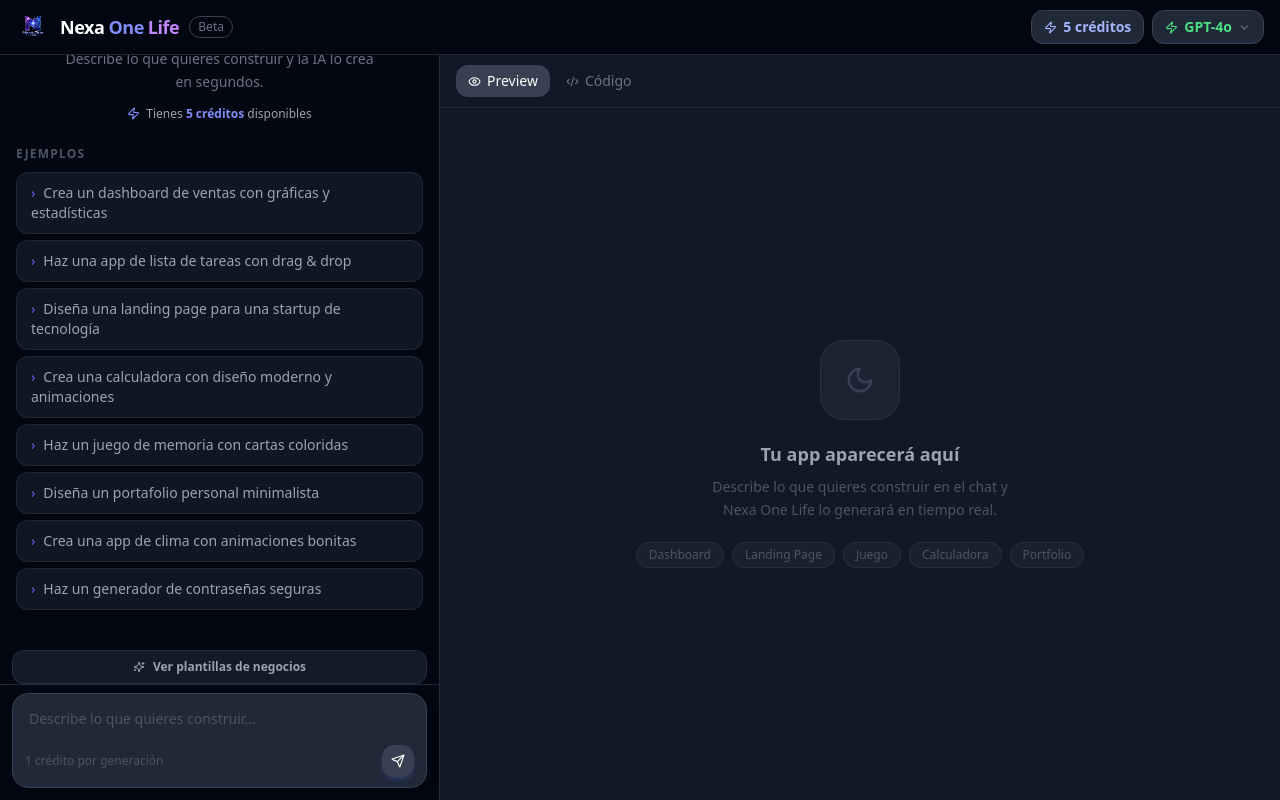
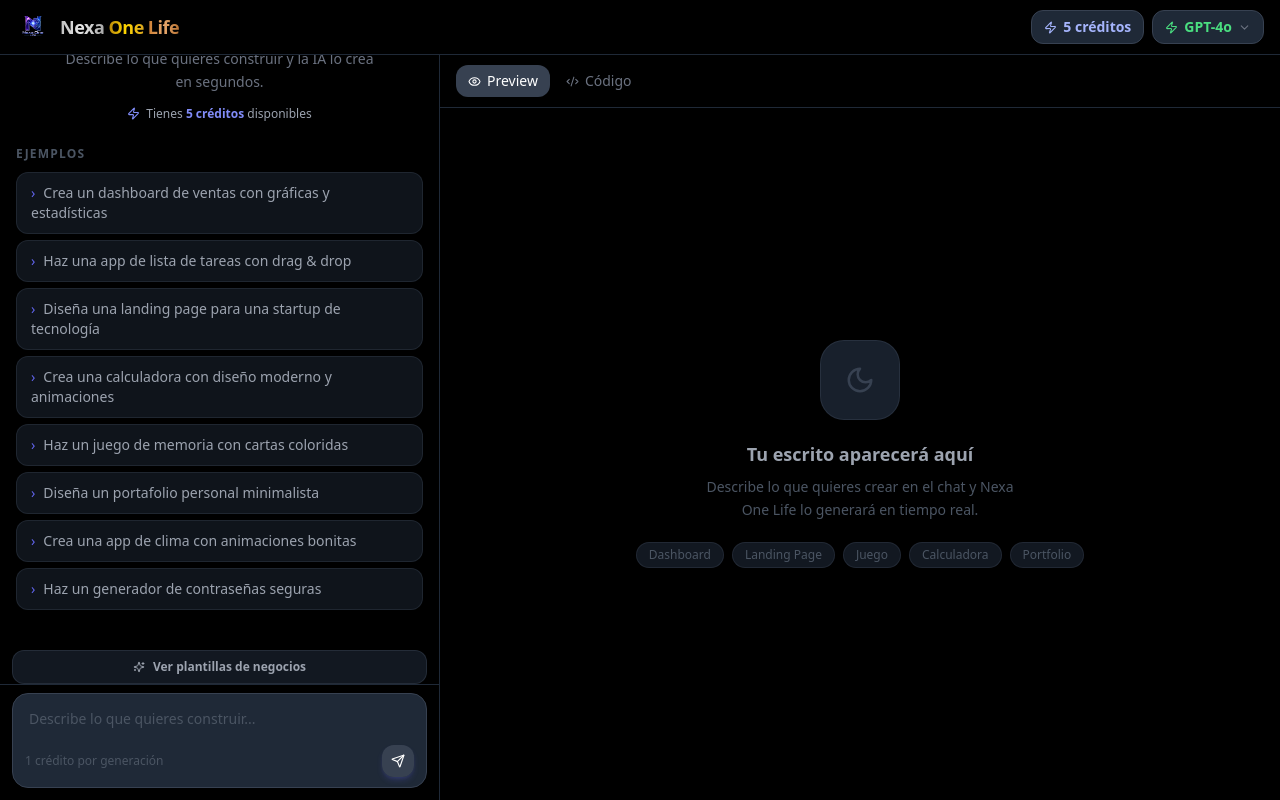
Before and after one commit to jennyfloresasistente-del/nexaonelife, a Next.js app: page / in a window 1280 px wide. Built offline with nearby package versions, Linux system fonts and the light colour scheme.

Commit message:
redesign: fondo negro total, logo metálico, preview como texto, sin Beta

```diff
--- a/src/app/globals.css
+++ b/src/app/globals.css
@@ -3,15 +3,15 @@
 @tailwind utilities;
 
 :root {
-  --background: #030712;
+  --background: #000000;
   --foreground: #f9fafb;
 }
 
 * { box-sizing: border-box; }
-html, body { height: 100%; margin: 0; padding: 0; }
+html, body { height: 100%; margin: 0; padding: 0; background: #000000; }
 
 ::-webkit-scrollbar { width: 6px; height: 6px; }
-::-webkit-scrollbar-track { background: #111827; }
+::-webkit-scrollbar-track { background: #000000; }
 ::-webkit-scrollbar-thumb { background: #374151; border-radius: 3px; }
 ::-webkit-scrollbar-thumb:hover { background: #6366f1; }
 
--- a/src/app/layout.tsx
+++ b/src/app/layout.tsx
@@ -62,7 +62,7 @@
           }
         ` }} />
       </head>
-      <body className="min-h-full flex flex-col bg-gray-950 text-white antialiased" style={{fontFamily: 'system-ui, -apple-system, sans-serif'}}>
+      <body className="min-h-full flex flex-col text-white antialiased" style={{fontFamily: 'system-ui, -apple-system, sans-serif', background:'#000000'}}>
         {children}
       </body>
     </html>
--- a/src/app/page.tsx
+++ b/src/app/page.tsx
@@ -218,17 +218,17 @@
   const modelColor = model === "claude" ? "text-orange-400" : "text-green-400";
 
   return (
-    <div className="flex flex-col h-screen bg-gray-950 overflow-hidden">
+    <div className="flex flex-col h-screen overflow-hidden" style={{background:'#000000'}}>
       {/* ── Header ── */}
-      <header className="flex items-center justify-between px-4 py-2.5 border-b border-gray-800 bg-gray-950/90 backdrop-blur-sm z-10 shrink-0">
+      <header className="flex items-center justify-between px-4 py-2.5 border-b border-gray-800 backdrop-blur-sm z-10 shrink-0" style={{background:'#000000'}}>
         <div className="flex items-center gap-2.5">
           <Image src="/logo-sm.png" alt="Nexa One Life" width={34} height={34} className="rounded-xl" priority />
           <div className="flex items-baseline gap-1">
-            <span className="font-black text-white text-lg tracking-tight">Nexa</span>
-            <span className="font-black text-indigo-400 text-lg tracking-tight">One</span>
-            <span className="font-black text-purple-400 text-lg tracking-tight">Life</span>
+            <span className="font-black text-lg tracking-tight" style={{background:'linear-gradient(90deg,#c0c0c0,#e8e8e8,#a8a8a8)',WebkitBackgroundClip:'text',WebkitTextFillColor:'transparent'}}>Nexa</span>
+            <span className="font-black text-lg tracking-tight" style={{background:'linear-gradient(90deg,#b8860b,#ffd700,#daa520)',WebkitBackgroundClip:'text',WebkitTextFillColor:'transparent'}}>One</span>
+            <span className="font-black text-lg tracking-tight" style={{background:'linear-gradient(90deg,#cd7f32,#e8a96e,#b87333)',WebkitBackgroundClip:'text',WebkitTextFillColor:'transparent'}}>Life</span>
           </div>
-          <span className="hidden sm:inline text-xs text-gray-500 border border-gray-700 rounded-full px-2 py-0.5">Beta</span>
+
         </div>
 
         <div className="flex items-center gap-2">
@@ -291,7 +291,7 @@
       {/* ── Main ── */}
       <div className="flex flex-1 overflow-hidden">
         {/* ── Chat ── */}
-        <div className="flex flex-col w-full md:w-[400px] lg:w-[440px] shrink-0 border-r border-gray-800">
+        <div className="flex flex-col w-full md:w-[400px] lg:w-[440px] shrink-0 border-r border-gray-800" style={{background:'#000000'}}>
           <div className="flex-1 overflow-y-auto px-4 py-4 space-y-4">
             {messages.length === 0 && showExamples && (
               <div>
@@ -339,13 +339,13 @@
                     extractHtml(msg.content) ? (
                       <div>
                         <div className="flex items-center gap-1.5 text-green-400 text-xs font-semibold mb-1.5">
-                          <Check size={11} /> App generada exitosamente
+                          <Check size={11} /> Contenido generado exitosamente
                         </div>
                         {extractExplanation(msg.content) && (
                           <p className="text-gray-400 text-xs leading-relaxed">{extractExplanation(msg.content)}</p>
                         )}
                         <button onClick={() => setActiveTab("preview")} className="mt-2 text-xs text-indigo-400 hover:text-indigo-300 flex items-center gap-1 transition-colors">
-                          <Eye size={11} /> Ver preview →
+                          <Eye size={11} /> Ver escrito →
                         </button>
                       </div>
                     ) : (
@@ -366,7 +366,7 @@
                 <div className="max-w-[85%] rounded-2xl rounded-tl-sm px-4 py-3 bg-gray-800 text-gray-200 text-sm leading-relaxed">
                   {extractHtml(streamingText) ? (
                     <div className="flex items-center gap-1.5 text-indigo-400 text-xs">
-                      <Loader2 size={12} className="animate-spin" /> Construyendo tu app...
+                      <Loader2 size={12} className="animate-spin" /> Generando tu contenido...
                     </div>
                   ) : (
                     <p className="whitespace-pre-wrap typing-cursor">{streamingText}</p>
@@ -474,7 +474,7 @@
         </div>
 
         {/* ── Preview / Código ── */}
-        <div className="flex-1 flex flex-col bg-gray-900 overflow-hidden">
+        <div className="flex-1 flex flex-col overflow-hidden" style={{background:'#000000'}}>
           {/* Tabs + acciones */}
           <div className="flex items-center justify-between px-4 py-2.5 border-b border-gray-800 shrink-0 gap-2">
             <div className="flex gap-1">
@@ -524,9 +524,9 @@
                 <div className="w-20 h-20 rounded-3xl bg-gray-800/80 flex items-center justify-center mb-5 border border-gray-700/50">
                   <Moon size={30} className="text-gray-700" />
                 </div>
-                <h2 className="text-lg font-semibold text-gray-400 mb-2">Tu app aparecerá aquí</h2>
+                  <h2 className="text-lg font-semibold text-gray-400 mb-2">Tu escrito aparecerá aquí</h2>
                 <p className="text-gray-600 text-sm max-w-xs leading-relaxed">
-                  Describe lo que quieres construir en el chat y Nexa One Life lo generará en tiempo real.
+                  Describe lo que quieres crear en el chat y Nexa One Life lo generará en tiempo real.
                 </p>
                 <div className="mt-5 flex flex-wrap gap-2 justify-center">
                   {["Dashboard", "Landing Page", "Juego", "Calculadora", "Portfolio"].map((tag) => (
@@ -535,15 +535,22 @@
                 </div>
               </div>
             ) : activeTab === "preview" ? (
-              <iframe
-                key={currentHtml.length}
-                srcDoc={currentHtml}
-                className="w-full h-full border-0 bg-white"
-                sandbox="allow-scripts allow-same-origin allow-forms"
-                title="Preview de la app generada"
-              />
+              <div className="h-full overflow-auto p-6" style={{background:'#000000'}}>
+                <div
+                  className="prose prose-invert max-w-none text-sm leading-relaxed"
+                  style={{color:'#d4d4d4',fontFamily:'Georgia, serif',lineHeight:'1.8'}}
+                  dangerouslySetInnerHTML={{
+                    __html: currentHtml
+                      .replace(/<style[\s\S]*?<\/style>/gi, '')
+                      .replace(/<script[\s\S]*?<\/script>/gi, '')
+                      .replace(/<html[^>]*>|<\/html>|<head[\s\S]*?<\/head>|<body[^>]*>|<\/body>/gi, '')
+                      .replace(/background[^;:]*:[^;]*/gi, '')
+                      .replace(/color\s*:\s*[^;]*/gi, '')
+                  }}
+                />
+              </div>
             ) : (
-              <div className="h-full overflow-auto bg-gray-950">
+              <div className="h-full overflow-auto" style={{background:'#000000'}}>
                 <pre className="p-5 text-xs text-gray-300 font-mono leading-relaxed whitespace-pre-wrap break-words">
                   <code>{currentHtml}</code>
                 </pre>
```
